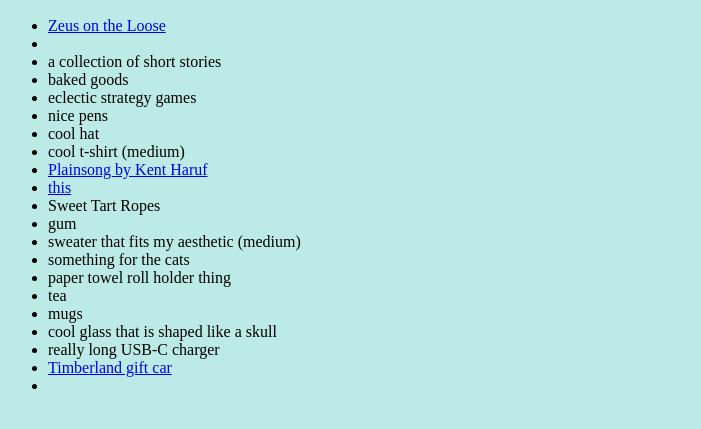
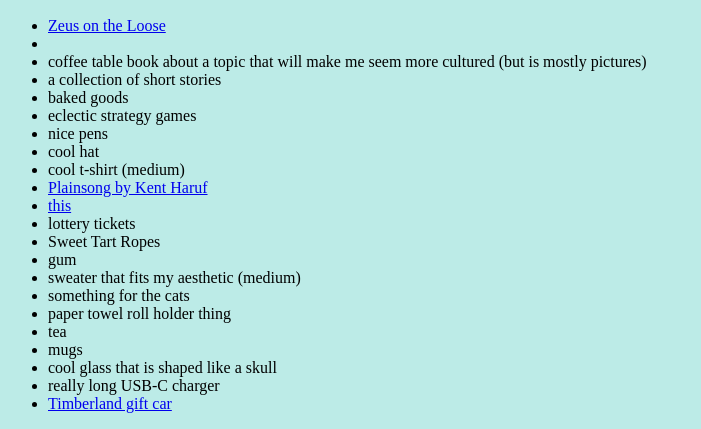
Before and after one commit to TravisTwo/ChristmasList, a plain HTML site: page index.html in a window 1280 px wide. Shown: the part 383-812 px from the top of the page, without its empty margins (0-701 px from the left). Drawn offline with Linux system fonts and the light colour scheme.

Commit message:
add items

```diff
--- a/index.html
+++ b/index.html
@@ -14,6 +14,7 @@
             Zeus on the Loose
         </a>
     <li>
+    <li>coffee table book about a topic that will make me seem more cultured (but is mostly pictures)</li>
     <li>a collection of short stories</li>
     <li>baked goods</li>
     <li>eclectic strategy games</li>
@@ -30,6 +31,7 @@
             this
         </a>
     </li>
+    <li>lottery tickets</li>
     <li>Sweet Tart Ropes</li>
     <li>gum</li>
     <li>sweater that fits my aesthetic (medium)</li>
@@ -42,7 +44,6 @@
     <li>
         <a href="https://help.timberland.com/hc/en-us/articles/115001361833-How-Do-I-Buy-Gift-Cards-or-eGift-Cards">Timberland gift car</a>
     </li>
-    <li></li>
 </ul>
 
 </body>
```
